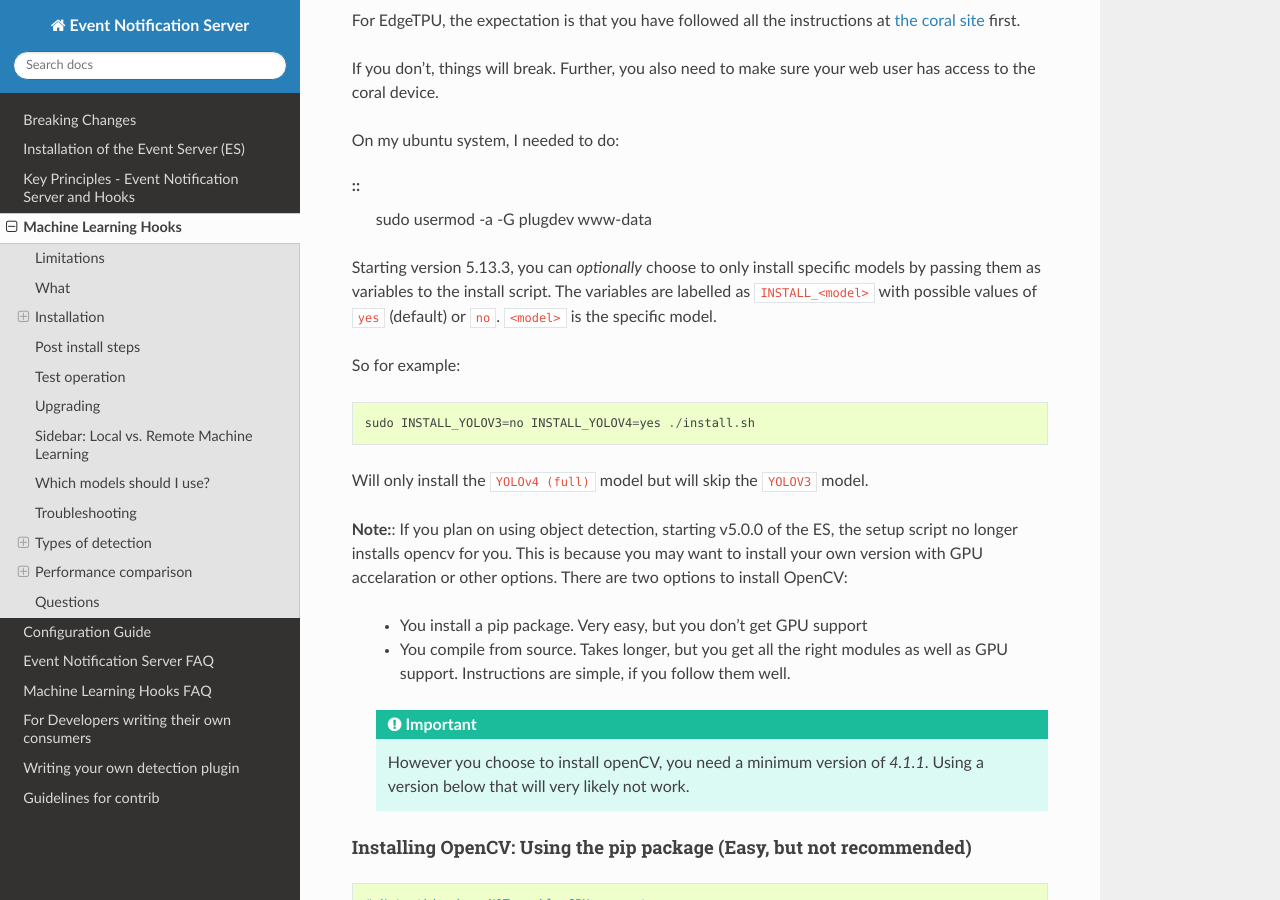
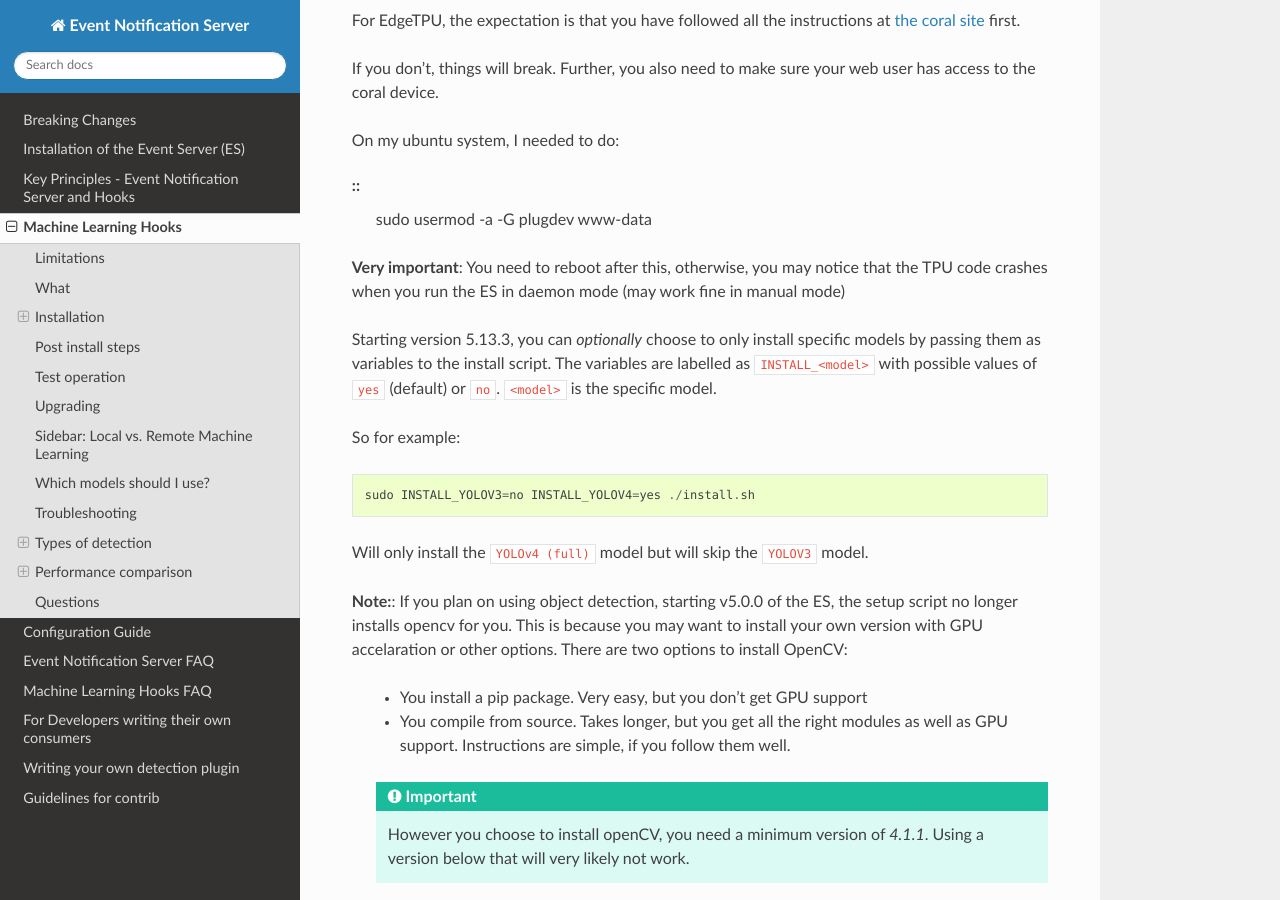
Before and after one commit to ZoneMinder/zmeventnotification, a Sphinx documentation site: the page built from docs/guides/hooks.rst, in a window 1280 px wide and 900 px high, scrolled down 1410 px. Built offline with Sphinx 7.4.7 and the Read the Docs theme 2.0.0, drawn with Linux system fonts in a browser that asks for light colours.

Commit message:
remind users to reboot

```diff
--- a/docs/guides/hooks.rst
+++ b/docs/guides/hooks.rst
@@ -80,6 +80,8 @@ On my ubuntu system, I needed to do:
 ::
    sudo usermod -a -G plugdev www-data
 
+**Very important**: You need to reboot after this, otherwise, you may notice that the TPU
+code crashes when you run the ES in daemon mode (may work fine in manual mode)
 
 .. _install_specific_models:
 
```
